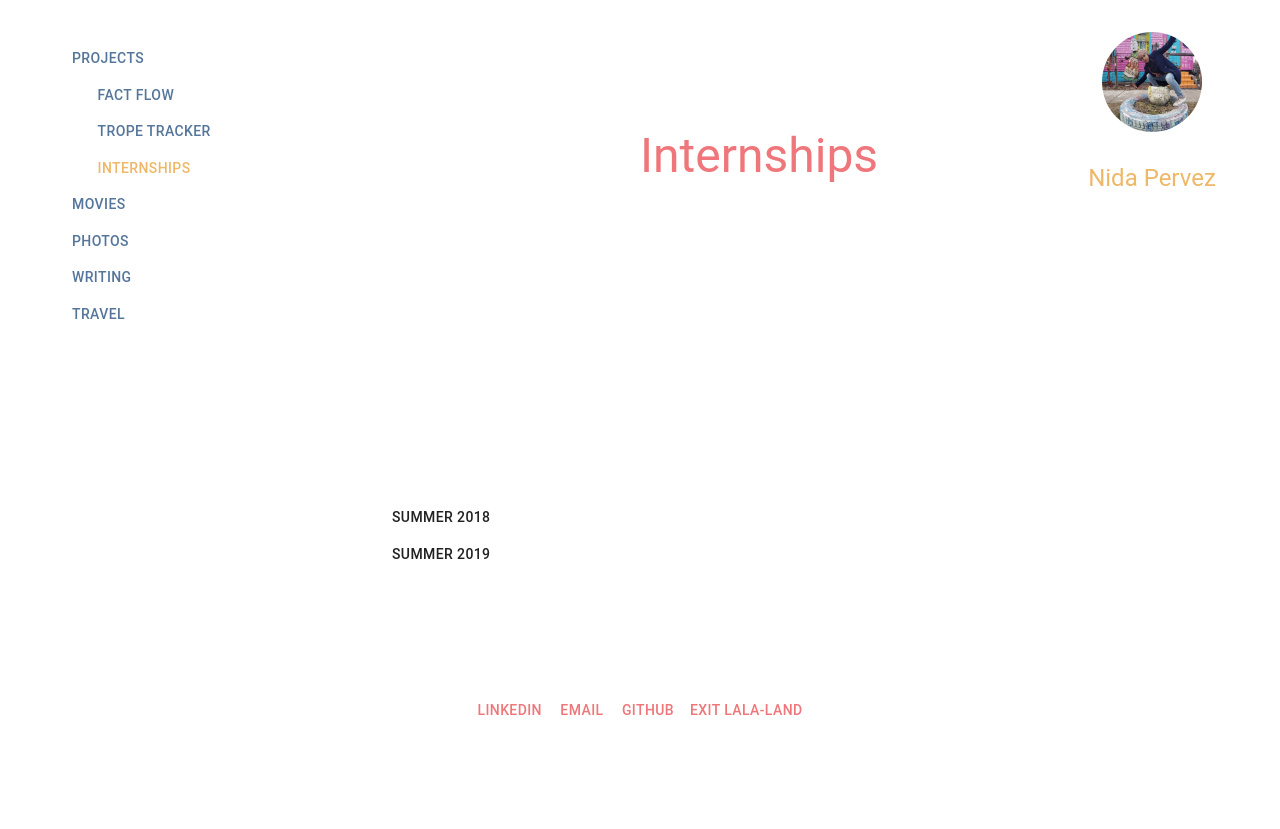
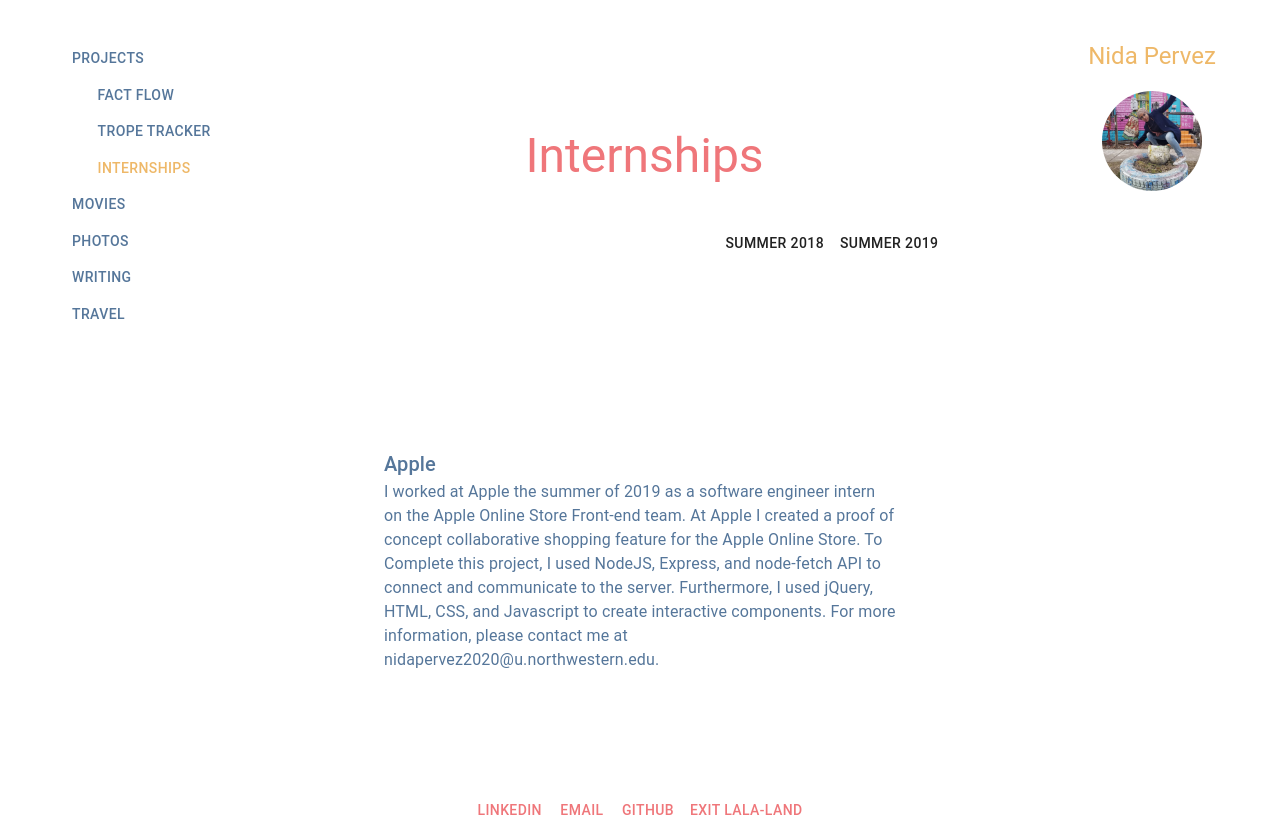
Before and after one commit to pervezn/nidap, a React (Create React App) app: page /projects/internships in a window 1280 px wide. Before the commit the page ends 800 px from the top, so only its background shows below. Built offline with nearby package versions, Linux system fonts and the light colour scheme.

Commit message:
got project switch to work

```diff
--- a/src/About.js
+++ b/src/About.js
@@ -32,7 +32,7 @@ const useStyles = makeStyles({
     avatar1: {
         width: 100,
         height: 100,
-        marginTop: "2vw",
+        // marginTop: "2vw",
         marginLeft: "auto",
         marginRight:"auto"
     },
@@ -168,7 +168,7 @@ const About = ()  => {
       <div className="About">
         <Grid container style={{height: "100%"}}>
             <Grid item>
-                <Paper elevation={0} className={classes.paper1}  style={{bottom: "0"}}>
+                <Paper elevation={0} className={classes.paper1}  style={{top: "0", paddingTop: "5vh"}}>
                     <Button className={classes.button1}><Link style={{color: "#55769A", textDecoration: "none"}} to="/projects">Projects</Link></Button>
                     <Button className={classes.button1}><Link style={{color: "#55769A", textDecoration: "none"}} to="/LalaLand/Movies">Movies</Link></Button>
                     <Button className={classes.button1}><Link style={{color: "#55769A", textDecoration: "none"}} to="/LalaLand/Photos">Photos</Link></Button>
@@ -204,12 +204,15 @@ const About = ()  => {
                       </Grid>
                     </Grid>
                   </Grid>
+                  <Paper elevation={0} className={classes.paper4}>
+                    <Typography variant="body1" style={{marginTop: "15vh"}}> If you would like to contact me directly, you can email me at nida.pervez16@gmail.com</Typography>
+                  </Paper>
                 </Paper>
             </Grid>
 
             <Grid item>
                 <Paper elevation={0} className={classes.paper1} style={{ top: "0",}}>
-                    <Typography variant="h5" style={{color: "#EEB868", marginTop: "3vh"}}>Nida Pervez</Typography>
+                    <Typography variant="h5" style={{color: "#EEB868", marginTop: "5vh"}}>Nida Pervez</Typography>
                    <Button> <Link style={{color: "#55769A", textDecoration: "none"}} to="/LalaLand/"><Avatar alt="Nida P" src="../Pictures/nidpic.JPG" className={classes.avatar1}/></Link></Button>
                 </Paper>
             </Grid>
@@ -217,7 +220,7 @@ const About = ()  => {
         </Grid>
         <div style={{display: "inline-block", bottom: "0", alignContent:"center", marginTop: "25vh", width: "100vw"}}>
            <Button onClick={() => {window.open('https://www.linkedin.com/in/nida-pervez-956a20149/')}} style={{color: "#EF767A"}}>LinkedIn</Button>
-           <Button style={{color: "#EF767A"}}>Email</Button>
+           {/* <Button style={{color: "#EF767A"}}>Email</Button> */}
            <Button onClick={() => {window.open('https://github.com/pervezn')}} style={{color: "#EF767A"}}>Github</Button>
            <Button ><Link style={{color: "#EF767A", textDecoration: "none"}} to="/Home">Exit Lala-Land</Link></Button>
        </div>
--- a/src/App.js
+++ b/src/App.js
@@ -17,6 +17,7 @@ import Photos from './LLLPhotos';
 import Writing from './LLLWriting';
 import Travel from './LLLTravel';
 import Projects from "./Projects";
+import Test from "./test";
 
 const defaultProps = {
  style: { width: '10rem', height: '10rem' },
@@ -39,6 +40,7 @@ const App = ()  => {
      <Route exact path="/LalaLand/Photos" component={Photos} />
      <Route exact path="/LalaLand/Writing" component={Writing} />
      <Route exact path="/LalaLand/Travel" component={Travel} />
+     <Route exact path="/test" component={Test} />
 
    </div>
 
--- a/src/FactFlow.js
+++ b/src/FactFlow.js
@@ -15,7 +15,7 @@ const useStyles = makeStyles({
   avatar1: {
       width: 100,
       height: 100,
-      marginTop: "2vw",
+      marginTop: "1vw",
       // display: "flex",
       // justifyContent: "center",
       marginLeft: "auto",
@@ -183,8 +183,9 @@ const FactFlow = ()  => {
               </Grid>
                <Grid item>
                    <Paper elevation={0} className={classes.paper1} style={{top: "0"}}>
+                      <Typography variant="h5" style={{color: "#EEB868", marginTop: "5vh"}}>Nida Pervez</Typography>
                        <Button> <Link style={{color: "#55769A", textDecoration: "none"}} to="/LalaLand/"><Avatar alt="Nida P" src="../Pictures/nidpic.JPG" className={classes.avatar1}/></Link></Button>
-                       <Typography variant="h5" style={{color: "#EEB868", marginTop: "3vh"}}>Nida Pervez</Typography>
+
                    </Paper>
                </Grid>
            </Grid>
--- a/src/Internships.js
+++ b/src/Internships.js
@@ -17,7 +17,7 @@ const useStyles = makeStyles({
   avatar1: {
       width: 100,
       height: 100,
-      marginTop: "2vw",
+      marginTop: "1vw",
       // display: "flex",
       // justifyContent: "center",
       marginLeft: "auto",
@@ -121,11 +121,7 @@ const AppleInternship = ({}) => {
 const AllstateInternship = ({}) => {
   const classes = useStyles();
   return (
-    <Paper elevation={0} className={classes.paper8}>
-      <Paper elevation={0} className={classes.paper7} style={{width: "11vw", }}>
-        <Button style={{color: "#55769A", marginTop: "2vh"}}><Typography variant="body2">Summer 2019</Typography></Button>
-        <Button style={{color: "#EEB868", marginBottom: "35vh", marginTop: "2vh"}}><Typography variant="body2">Summer 2018</Typography></Button>
-      </Paper>
+
       <Paper elevation={0} className={classes.paper7} style={{width: "40vw"}}>
         <Typography variant="h6">Allstate</Typography>
         <Typography variant="body1">
@@ -137,71 +133,26 @@ const AllstateInternship = ({}) => {
         <Typography variant="body1">
           I spent the majority of my time working on the Editable Quote. Editable Quote is an edit feature for proposals that are sent out to customers, which allows users to streamline the quote process by seeing their quotes update in real time as different options are selected. By allowing users to edit their own quotes, they would bypass the ping pong communication that happens between insurance agents. This adaptation projected to increase bind rates by 20%. To complete this project, I used C#, JavaScript, Html, and CSS to implement the front end, and an XML file to read and write to the backend.
         </Typography>
-        {/* <Typography variant="h6" style={{marginTop: "2vw"}}> My Role</Typography>
-        <Typography variant="h6" style={{marginTop: "2vw"}}> Design Process</Typography> */}
       </Paper>
-    </Paper>
   )};
-
-const buttonColor = selected => (
-  selected ? 'success' : null
-);
 
 const YearSelector = ({state}) => {
   return(
   <React.Fragment>
     { Object.values(years) //Returns ["Summer 2018", "Sumemr 2019"]
       .map(value =>
-
       <Button
         key={value}
         // color={ buttonColor(value === state.year) }
-        onClick={ () => {
-          // {
-          // console.log("clicked! value is: " + value)
-          // console.log("state.year b4 is: ", state.year)
-          state.setYear(value)
-          console.log("Here bb4 if")
-          if(state.year == "Summer 2019"){
-            console.log("Here in if")
-            return <AppleInternship/>
-          } else {
-            console.log("Here in else")
-            return <AllstateInternship/>
-          }
-          console.log("Here after if")
-          // console.log("state.year after is: ", state.year)
-
-        //   return (
-
-        //   state.year === "Summer 2019" ? <AppleInternship/>:<AllstateInternship/>
-        //   )
-        // }
-        }}
-        >{ value }
+        onClick={ () => state.setYear(value)}>
+        { value }
       </Button>
       )
     }
   </React.Fragment>
 )}
 
-// const displayInternships = ({props}) => {
-//   <YearSelector state={{year, setYear}} />
-//   if
-// }
 
-function DisplayInternships(props) {
-  const isApple = props.isApple;
-  if(isApple){
-    console.log("Here in if")
-    return <AppleInternship/>
-  } else {
-    console.log("Here in else")
-    return <AllstateInternship/>
-  }
-
-
-}
 
 
 const Internships = ()  => {
@@ -239,23 +190,19 @@ const Internships = ()  => {
                       {/* <Paper elevation={0} className={classes.paper8}></Paper> */}
                     </Paper>
                   </Paper >
-                  <Paper elevation={0} className={classes.paper8}>
-                    <Paper elevation={0} className={classes.paper7} style={{width: "11vw", }}>
-
-                    {/* <Button style={{color: "#55769A", marginBottom: "35vh", marginTop: "2vh"}}><Typography variant="body2">Summer 2018</Typography></Button>
-                    <Button style={{color: "#EEB868", marginTop: "2vh"}}><Typography variant="body2">Summer 2019</Typography></Button> */}
+                  {/* <Paper elevation={0} className={classes.paper8}> */}
+                    {/* <Paper elevation={0} className={classes.paper7} style={{width: "11vw", }}> */}
                     <YearSelector state={{year, setYear}} />
-                    {/* <DisplayInternships isApple={true}/> */}
-                    {/* <AppleInternship/>
-                    <AllstateInternship/> */}
-                    </Paper>
-                  </Paper>
+                    {year === "Summer 2019" ? <AppleInternship/>:<AllstateInternship/>}
+                    {/* </Paper> */}
+                  {/* </Paper> */}
                 </Paper>
               </Grid>
                <Grid item>
                    <Paper elevation={0} className={classes.paper1} style={{top: "0"}}>
+                      <Typography variant="h5" style={{color: "#EEB868", marginTop: "5vh"}}>Nida Pervez</Typography>
                        <Button> <Link style={{color: "#55769A", textDecoration: "none"}} to="/LalaLand/"><Avatar alt="Nida P" src="../Pictures/nidpic.JPG" className={classes.avatar1}/></Link></Button>
-                       <Typography variant="h5" style={{color: "#EEB868", marginTop: "3vh"}}>Nida Pervez</Typography>
+
                    </Paper>
                </Grid>
            </Grid>
--- a/src/LLLMovies.js
+++ b/src/LLLMovies.js
@@ -35,7 +35,7 @@ const useStyles = makeStyles({
     avatar1: {
         width: 100,
         height: 100,
-        marginTop: "2vw",
+        marginTop: "1vw",
         marginLeft: "auto",
         marginRight:"auto"
     },
@@ -126,8 +126,8 @@ const Movies = ()  => {
 
             <Grid item>
                 <Paper elevation={0} className={classes.paper1} style={{ top: "0",}}>
+                    <Typography variant="h5" style={{color: "#EEB868", marginTop: "5vh"}}>Nida Pervez</Typography>
                    <Button> <Link style={{color: "#55769A", textDecoration: "none"}} to="/LalaLand/"><Avatar alt="Nida P" src="../Pictures/nidpic.JPG" className={classes.avatar1}/></Link></Button>
-                   <Typography variant="h5" style={{color: "#EEB868", marginTop: "3vh"}}>Nida Pervez</Typography>
                 </Paper>
             </Grid>
 
--- a/src/LLLPhotos.js
+++ b/src/LLLPhotos.js
@@ -9,7 +9,7 @@ const useStyles = makeStyles({
    avatar1: {
        width: 100,
        height: 100,
-       marginTop: "2vw",
+       marginTop: "1vw",
        // display: "flex",
        // justifyContent: "center",
        marginLeft: "auto",
@@ -147,8 +147,9 @@ const Photos = ()  => {
            </Grid>
            <Grid item>
                <Paper elevation={0} className={classes.paper1} style={{top: "0"}}>
+                  <Typography variant="h5" style={{color: "#EEB868", marginTop: "5vh"}}>Nida Pervez</Typography>
                    <Button> <Link style={{color: "#55769A", textDecoration: "none"}} to="/LalaLand/"><Avatar alt="Nida P" src="../Pictures/nidpic.JPG" className={classes.avatar1}/></Link></Button>
-                   <Typography variant="h5" style={{color: "#EEB868", marginTop: "3vh"}}>Nida Pervez</Typography>
+
                </Paper>
            </Grid>
        </Grid>
--- a/src/LLLTravel.js
+++ b/src/LLLTravel.js
@@ -9,7 +9,7 @@ const useStyles = makeStyles({
    avatar1: {
        width: 100,
        height: 100,
-       marginTop: "2vw",
+       marginTop: "1vw",
        // display: "flex",
        // justifyContent: "center",
        marginLeft: "auto",
@@ -55,8 +55,9 @@ const Travel = ()  => {
            </Grid>
            <Grid item>
                <Paper elevation={0} className={classes.paper1} style={{ top: "0"}}>
+               <Typography variant="h5" style={{color: "#EEB868", marginTop: "5vh"}}>Nida Pervez</Typography>
                    <Button> <Link style={{color: "#55769A", textDecoration: "none"}} to="/LalaLand/"><Avatar alt="Nida P" src="../Pictures/nidpic.JPG" className={classes.avatar1}/></Link></Button>
-                   <Typography variant="h5" style={{color: "#EEB868", marginTop: "3vh"}}>Nida Pervez</Typography>
+
                </Paper>
            </Grid>
        </Grid>
--- a/src/LLLWriting.js
+++ b/src/LLLWriting.js
@@ -10,7 +10,7 @@ const useStyles = makeStyles(theme => ({
    avatar1: {
        width: 100,
        height: 100,
-       marginTop: "2vw",
+       marginTop: "1vw",
        // display: "flex",
        // justifyContent: "center"
        marginLeft: "auto",
@@ -129,8 +129,8 @@ const Writing = ()  => {
            </Grid>
            <Grid item>
                <Paper elevation={0} className={classes.paper1} style={{ top: "0"}}>
+                    <Typography variant="h5" style={{color: "#EEB868", marginTop: "5vh"}}>Nida Pervez</Typography>
                    <Button> <Link style={{color: "#55769A", textDecoration: "none"}} to="/LalaLand/"><Avatar alt="Nida P" src="../Pictures/nidpic.JPG" className={classes.avatar1}/></Link></Button>
-                   <Typography variant="h5" style={{color: "#EEB868", marginTop: "3vh"}}>Nida Pervez</Typography>
                </Paper>
            </Grid>
        </Grid>
--- a/src/Projects.js
+++ b/src/Projects.js
@@ -9,7 +9,7 @@ const useStyles = makeStyles({
    avatar1: {
        width: 100,
        height: 100,
-       marginTop: "2vw",
+       marginTop: "1vw",
        // display: "flex",
        // justifyContent: "center",
        marginLeft: "auto",
@@ -133,8 +133,9 @@ const Projects = ()  => {
            </Grid>
            <Grid item>
                <Paper elevation={0} className={classes.paper1} style={{top: "0"}}>
+                    <Typography variant="h5" style={{color: "#EEB868", marginTop: "5vh"}}>Nida Pervez</Typography>
                    <Button> <Link style={{color: "#55769A", textDecoration: "none"}} to="/LalaLand/"><Avatar alt="Nida P" src="../Pictures/nidpic.JPG" className={classes.avatar1}/></Link></Button>
-                   <Typography variant="h5" style={{color: "#EEB868", marginTop: "3vh"}}>Nida Pervez</Typography>
+
                </Paper>
            </Grid>
        </Grid>
--- a/src/TropeTracker.js
+++ b/src/TropeTracker.js
@@ -15,7 +15,7 @@ const useStyles = makeStyles({
   avatar1: {
       width: 100,
       height: 100,
-      marginTop: "2vw",
+      marginTop: "1vw",
       marginLeft: "auto",
       marginRight:"auto",
   },
@@ -162,8 +162,9 @@ const TropeTracker = ()  => {
               </Grid>
                <Grid item>
                    <Paper elevation={0} className={classes.paper1} style={{top: "0"}}>
+                      <Typography variant="h5" style={{color: "#EEB868", marginTop: "5vh"}}>Nida Pervez</Typography>
                        <Button> <Link style={{color: "#55769A", textDecoration: "none"}} to="/LalaLand/"><Avatar alt="Nida P" src="../Pictures/nidpic.JPG" className={classes.avatar1}/></Link></Button>
-                       <Typography variant="h5" style={{color: "#EEB868", marginTop: "3vh"}}>Nida Pervez</Typography>
+
                    </Paper>
                </Grid>
            </Grid>
--- /dev/null
+++ b/src/test.js
@@ -0,0 +1,47 @@
+import React, { useEffect, useState } from 'react';
+import ReactDOM from 'react-dom';
+import './App.css';
+import { Paper, Image, Avatar, Typography, Box, Grid, GridListTile, GridList, Button, Card, CardMedia } from '@material-ui/core';
+
+const years = {Sr: "2019", Jr: "2018"}
+
+const Text1 = ({}) => {
+  return(
+    <Typography>This is the text for 2019 </Typography>
+  )
+}
+
+const Text2 = ({}) => {
+    return (
+        <Typography> This is the text for 2018</Typography>
+    )
+}
+
+const YearSelector = ({state}) => {
+    return(
+    <React.Fragment>
+      { Object.values(years) //Returns ["2018", "2019"]
+        .map(value =>
+            <Button key={value} onClick={ () =>
+            {console.log("value is: " + value)
+            state.setYear(value) }}>
+                { value }
+            </Button>)
+      }
+    </React.Fragment>
+  )}
+
+const Test = () => {
+    const [year, setYear] = useState("2019")
+    {console.log("year is: " + year)}
+
+    return (
+        <div>
+            <YearSelector state={{year, setYear}}/>
+            {/* {console.log("year in return is: " + year)} */}
+            { year === "2019" ? <Text1 /> : <Text2 /> }
+        </div>
+    );
+};
+
+export default Test;
```
Lines whose indentation alone changed are shown as unchanged.
